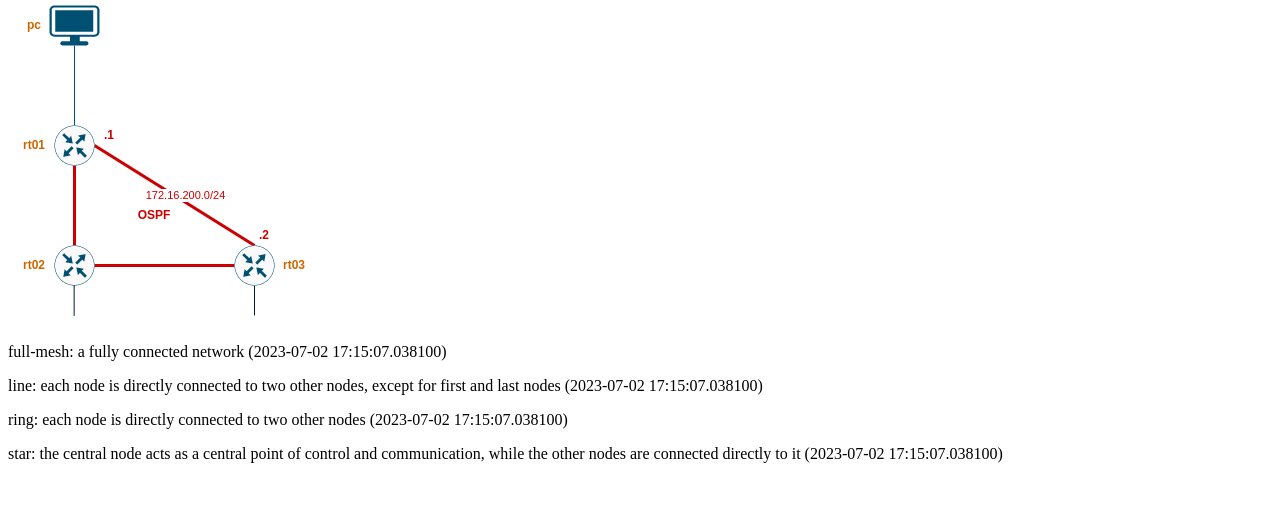
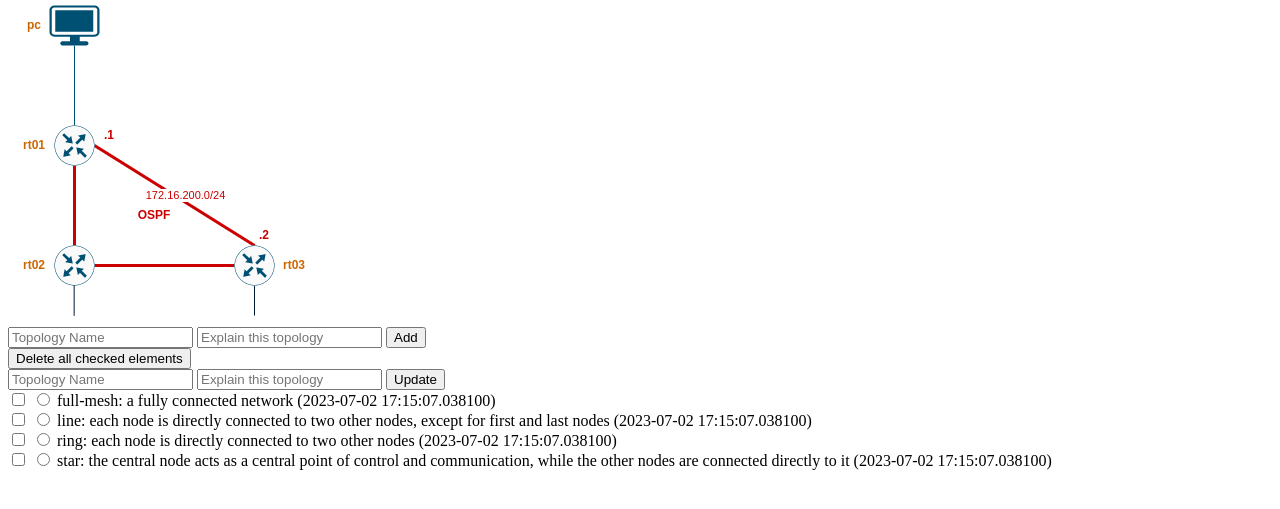
Before and after one commit to Yosshi72/Flask-Tutorial, a Flask app: page /index in a window 1280 px wide. Shown: the part 160-669 px from the top of the page. Run offline with Flask 3, Linux system fonts and the light colour scheme.

Commit message:
by Step5

```diff
--- a/app/app.py
+++ b/app/app.py
@@ -1,15 +1,13 @@
 from flask import Flask, render_template, request
 from models.models import TopoContent
+from models.database import db_session
+from datetime import datetime
 
 # generate flask object
 app=Flask(__name__)
 
-# create the entrypoint "/"
+# create the entrypoint "/index". return "index.html"
 @app.route("/")
-def hello():
-    return "Hello World"
-
-# create the entrypoint "/index". return "index.html"
 @app.route("/index")
 def index():
     name = request.args.get("name")
@@ -19,6 +17,37 @@ def index():
 @app.route("/index",methods=["post"])
 def form():
     name = request.form["name"]
-    return render_template("index.html", name = name)
+    topos = TopoContent.query.all()
+    return render_template("index.html", name = name, topos = topos)
+
+# レコードの追加
+@app.route("/add", methods=["post"])
+def recordAdd():
+    title = request.form["title"]
+    body = request.form["body"]
+    content = TopoContent(title=title, body=body,date=datetime.now())
+    db_session.add(content)
+    db_session.commit()
+    return index()
+
+# レコードの削除
+@app.route("/delete", methods=["post"])
+def recordDel():
+    idLists = request.form.getlist("delete")
+    for id in idLists:
+        content = TopoContent.query.filter_by(id = id).first()
+        db_session.delete(content)
+    db_session.commit()
+    return index()
+
+@app.route("/update", methods=["post"])
+def recordUpdate():
+    id = request.form.get("update")
+    content = TopoContent.query.filter_by(id = id).first()
+    content.title = request.form["title"]
+    content.body = request.form["body"]
+    db_session.commit()
+    return index()
+
 if __name__ == "__main__":
     app.run(app = True)
--- a/app/templates/index.html
+++ b/app/templates/index.html
@@ -18,9 +18,31 @@
         <input type="text" name="name" placeholder="Enter Name">
         <input type="submit" value="Submit">
     </form>
+
     <img src="static/images/topo.png" alt="topology">
+
+    <form action="/add" method="POST">
+        <input type="text" name="title" placeholder="Topology Name">
+        <input type="text" name="body" placeholder="Explain this topology">
+        <input type="submit" value="Add">
+    </form>
+
+    <form action="/delete" method="POST" id="delete">
+        <input type="submit" value="Delete all checked elements">
+    </form>
+
+    <form action="/update" method="POST" id="update">
+        <input type="text" name="title" placeholder="Topology Name">
+        <input type="text" name="body" placeholder="Explain this topology">
+        <input type="submit" value="Update">
+    </form>
+
     {% for topo in topos %}
-    <p>{{topo.title}}: {{topo.body}} ({{topo.date}})</p>
+    <div>
+        <input type="checkbox" name="delete" form="delete" value="{{topo.id}}">
+        <input type="radio" name="update" form="update" value="{{topo.id}}">
+        {{topo.title}}: {{topo.body}} ({{topo.date}})
+    </div>
     {% endfor %}
 </body>
 </html>
```
